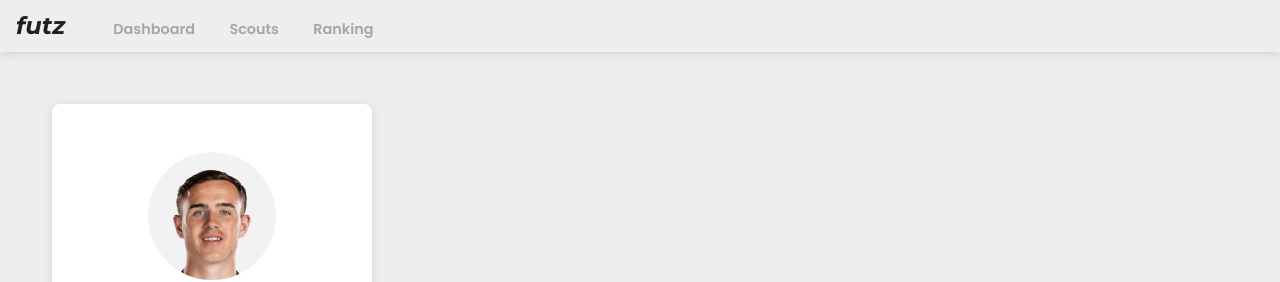
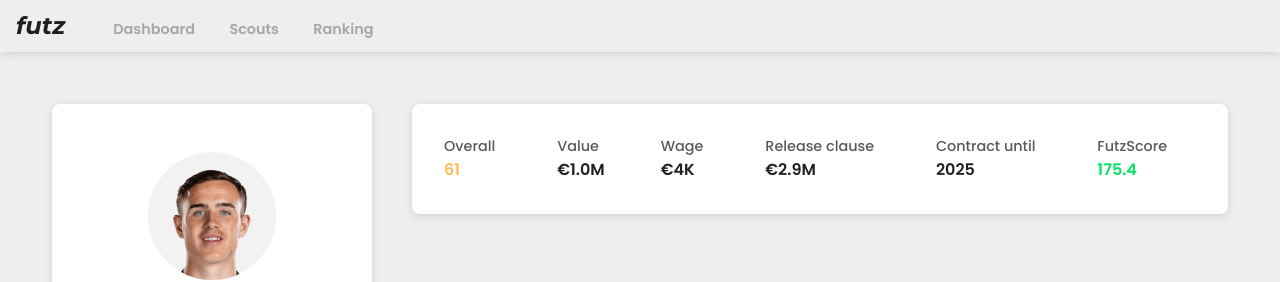
Before and after one commit to jorgeprj/hattrick-react, a React (Vite) app: page / in a window 1280 px wide. Both pictures are taken after a click on the element 639 px from the left and 193 px from the top of the page. Shown: the top 282 px of the page. Built offline with nearby package versions, Linux system fonts and the light colour scheme; data requests are answered from the project's data file.

Commit message:
feat: player header

```diff
--- /dev/null
+++ b/src/components/playerHeader/PlayerHeader.css
@@ -0,0 +1,56 @@
+.player-header{
+    display: flex;
+    flex-direction: row;
+    justify-content: space-between;
+    background-color: #fff;
+    border-radius: 8px;
+    margin: 20px;
+    box-shadow: rgba(99, 99, 99, 0.2) 0px 2px 8px 0px;
+    padding: 2em;
+}
+
+.header-info{
+    display: flex;
+    flex-direction: row;
+    justify-content: space-between;
+    width: 100%;
+}
+
+.header-info h4{
+    margin-right: 2em;
+    color: var(--text-medium);
+    font-size: 0.9em;
+    font-weight: 500;
+    white-space: nowrap;
+}
+
+.header-info p{
+    justify-content: center;
+    align-items: center;
+    color: var(--text-high);
+    font-weight: 600;
+}
+
+.header-info .player-overall.high-green p{
+    color: var(--high-green);
+}
+
+.header-info .player-overall.green p{
+    color: var(--green);
+}
+
+.header-info .player-overall.yellow p{
+    color: var(--yellow);
+}
+
+.header-info .player-overall.orange p{
+    color: var(--orange);
+}
+
+.header-info .player-overall.red p{
+    color: var(--red);
+}
+
+.header-info .player-futz p{
+    color: var(--primary-color);
+}
--- /dev/null
+++ b/src/components/playerHeader/PlayerHeader.jsx
@@ -0,0 +1,39 @@
+import { calculateFutzScore } from '../../utils/calculateFutzScoreUtils';
+import { formatCurrency } from '../../utils/formatCurrencyUtils';
+import { getOverallColor } from '../../utils/overallColorUtils';
+import './PlayerHeader.css';
+
+const PlayerHeader = ( {player, year} ) => {
+  return (
+    <div className='player-header'>
+        <div className='header-info'>
+        <div className={`player-overall ${getOverallColor(player.overall)}`}>
+                <h4>Overall</h4>
+                <p>{player.overall}</p>
+            </div>
+            <div className='player-value'>
+                <h4>Value</h4>
+                <p>{formatCurrency(player.value)}</p>
+            </div>
+            <div className='player-wage'>
+                <h4>Wage</h4>
+                <p>{formatCurrency(player.wage)}</p>
+            </div>
+            <div className='player-release-clause'>
+                <h4>Release clause</h4>
+                <p>{formatCurrency(player.releaseClause)}</p>
+            </div>
+            <div className='player-contract'>
+                <h4>Contract until</h4>
+                <p>{player.contract}</p>
+            </div>
+            <div className='player-futz'>
+                <h4>FutzScore</h4>
+                <p>{calculateFutzScore(player, year)}</p>
+            </div>
+        </div>
+    </div>
+  )
+}
+
+export default PlayerHeader
--- a/src/pages/player/Player.css
+++ b/src/pages/player/Player.css
@@ -1,3 +1,5 @@
 .player{
+    display: grid;
+    grid-template-columns: auto 1fr;
     padding: 2em;
 }
--- a/src/pages/player/Player.jsx
+++ b/src/pages/player/Player.jsx
@@ -3,6 +3,7 @@ import { useParams } from 'react-router-dom';
 import PlayerCard from '../../components/playerCard/PlayerCard';
 import Loading from '../../components/layout/loading/Loading';
 import './Player.css'
+import PlayerHeader from '../../components/playerHeader/PlayerHeader';
 
 
 const Player = ({ players, year }) => {
@@ -29,8 +30,11 @@ const Player = ({ players, year }) => {
 
     return (
         <div className='player'>
-            <section>
+            <section className='side-section'>
                 <PlayerCard player={player} year={year} />
+            </section>
+            <section className='main-section'>
+                <PlayerHeader player={player} year={year}/>
             </section>
         </div>
     );
```
